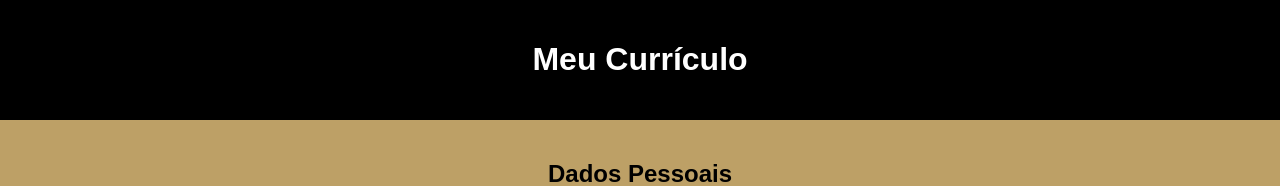
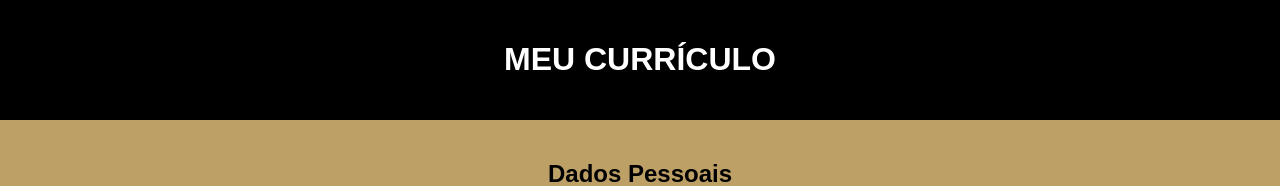
Before and after one commit to joshuacybersc/testeprova, a plain HTML site: page curriculum.html in a window 1280 px wide. Shown: the top 186 px of the page. Drawn offline with Linux system fonts and the light colour scheme.

Commit message:
Update curriculum.html

```diff
--- a/curriculum.html
+++ b/curriculum.html
@@ -32,7 +32,7 @@
 </head>
 <body>
     <div id="header">
-        <h1>Meu Currículo</h1>
+        <h1>MEU CURRÍCULO</h1>
     </div>
     <div id="main-content">
         <center>
```
